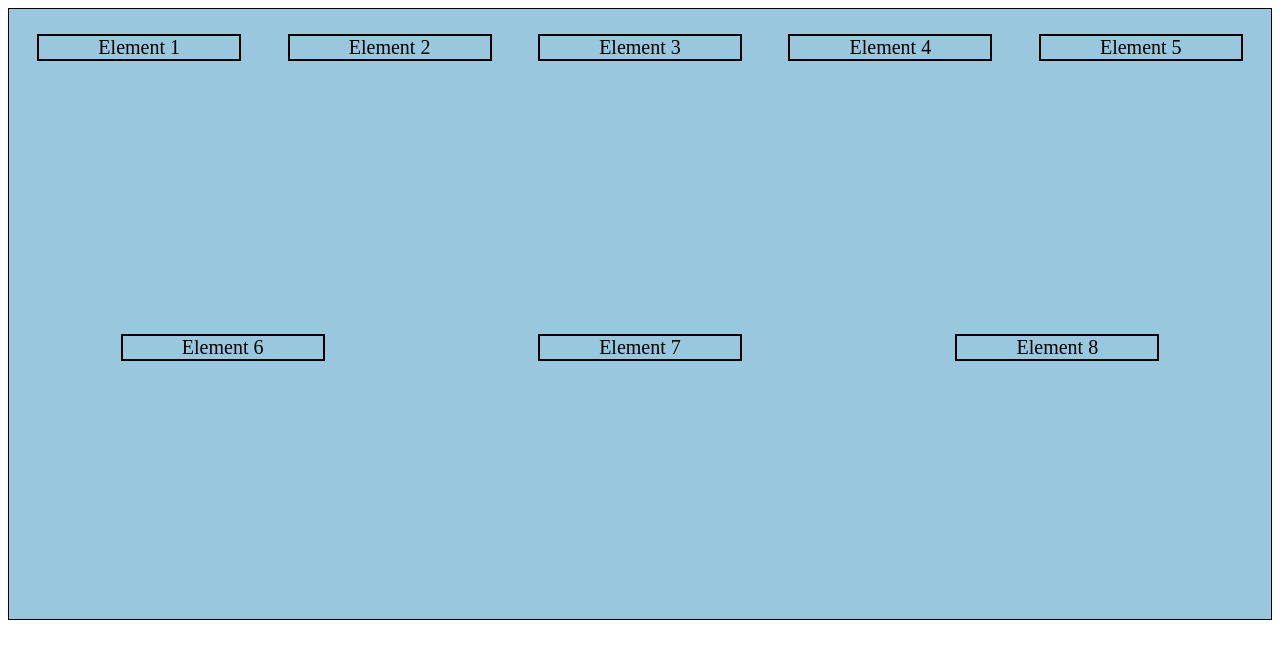
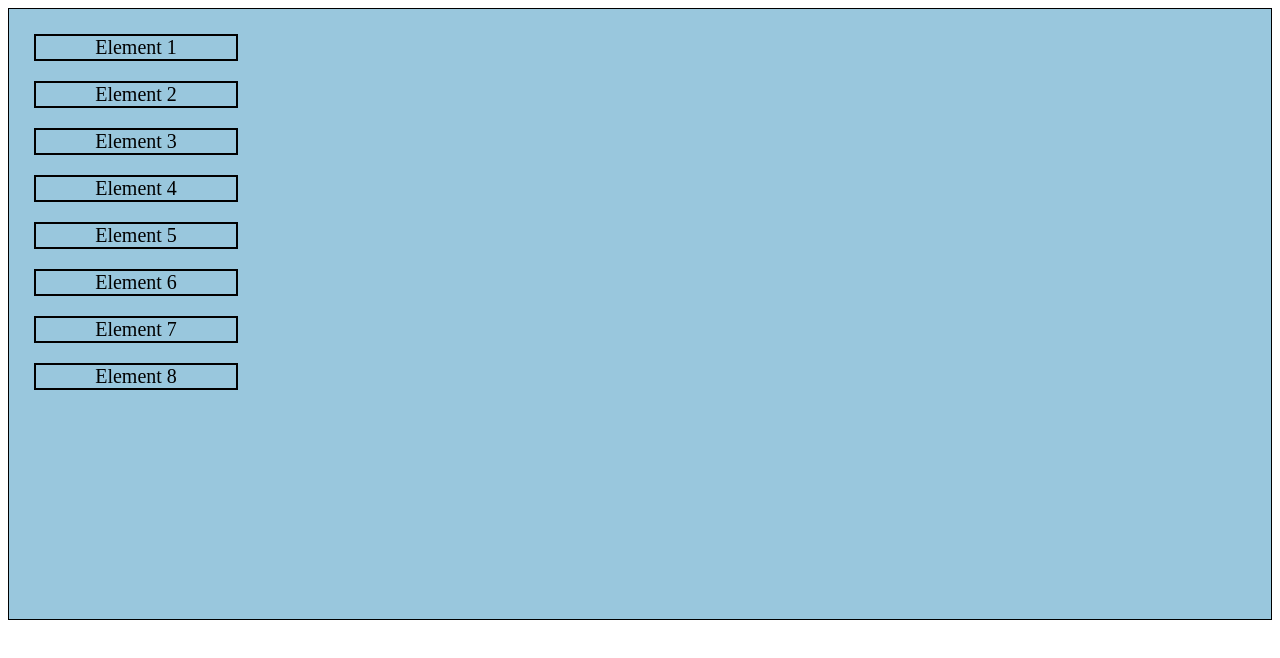
Before and after one commit to 4GeeksAcademy/diegozaratean-html-css-lt-67, a plain HTML site: page clase2/flex.html in a window 1280 px wide. Drawn offline with Linux system fonts and the light colour scheme.

Commit message:
prep class 2 v2

```diff
--- a/clase2/flex.css
+++ b/clase2/flex.css
@@ -6,11 +6,11 @@
 
 
     /* flex styles*/
-    display: flex;
-    flex-direction: row;
-    flex-wrap: wrap;
-    justify-content: space-around;
-    align-items: flex-start;
+    /* display: flex; */
+    /* flex-direction: row; */
+    /* flex-wrap: wrap; */
+    /* justify-content: space-around; */
+    /* align-items: flex-start; */
 }
 
 .element{
```
